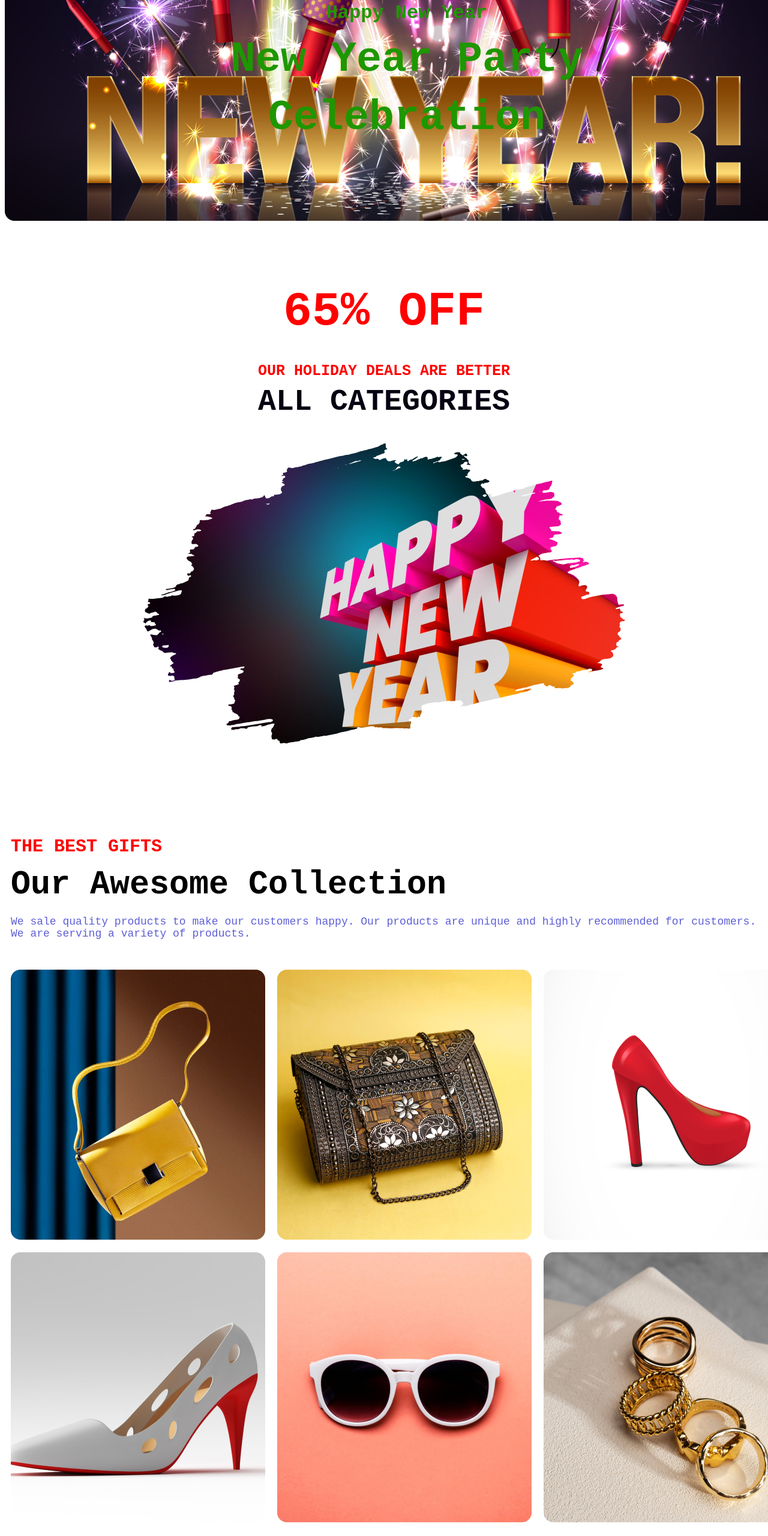
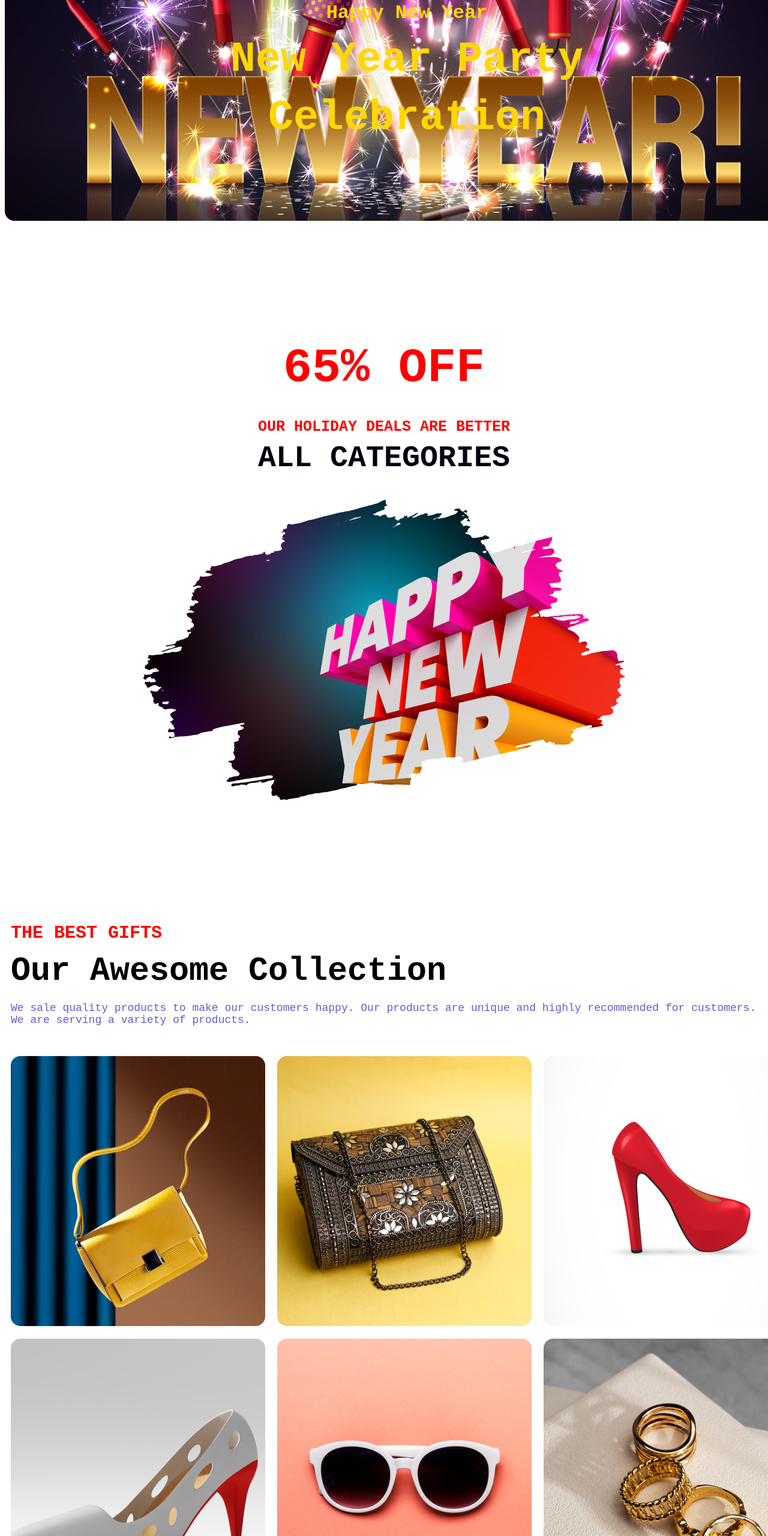
Before and after one commit to roufrubel/assignment-01-new-year, a plain HTML site: page index.html in a window 1280 px wide. Shown: the part 240-2800 px from the top of the page at 60% size. Drawn offline with Linux system fonts and the light colour scheme.

Commit message:
styles checked

```diff
--- a/style.css
+++ b/style.css
@@ -13,7 +13,7 @@
 .header-title{
     text-align: center;
     height: 300px;
-    color: rgb(30, 151, 0);
+    color: gold;
     position: absolute;
     left: 30%;
     top: 25%;
@@ -32,6 +32,7 @@
 /* discount section style */
 .discount-section{
     text-align: center;
+    margin-top: 200px;
 }
 .discount-section h4{
     color: red;
@@ -53,8 +54,7 @@
 
 /* main collection section style */
 .collection-section {
-   margin-top: 150px;
-   margin-bottom:150px;
+   margin-top: 200px;
 }
 .collection-headings{
     margin: 40px 10px;
@@ -92,7 +92,7 @@
     height: 616px;
     background-color: #ff000015;
     text-align: center;
-    margin: 150px 10px;
+    margin: 200px 10px;
 }
 .newsletter-section img{
     margin-top: 120px;
```
